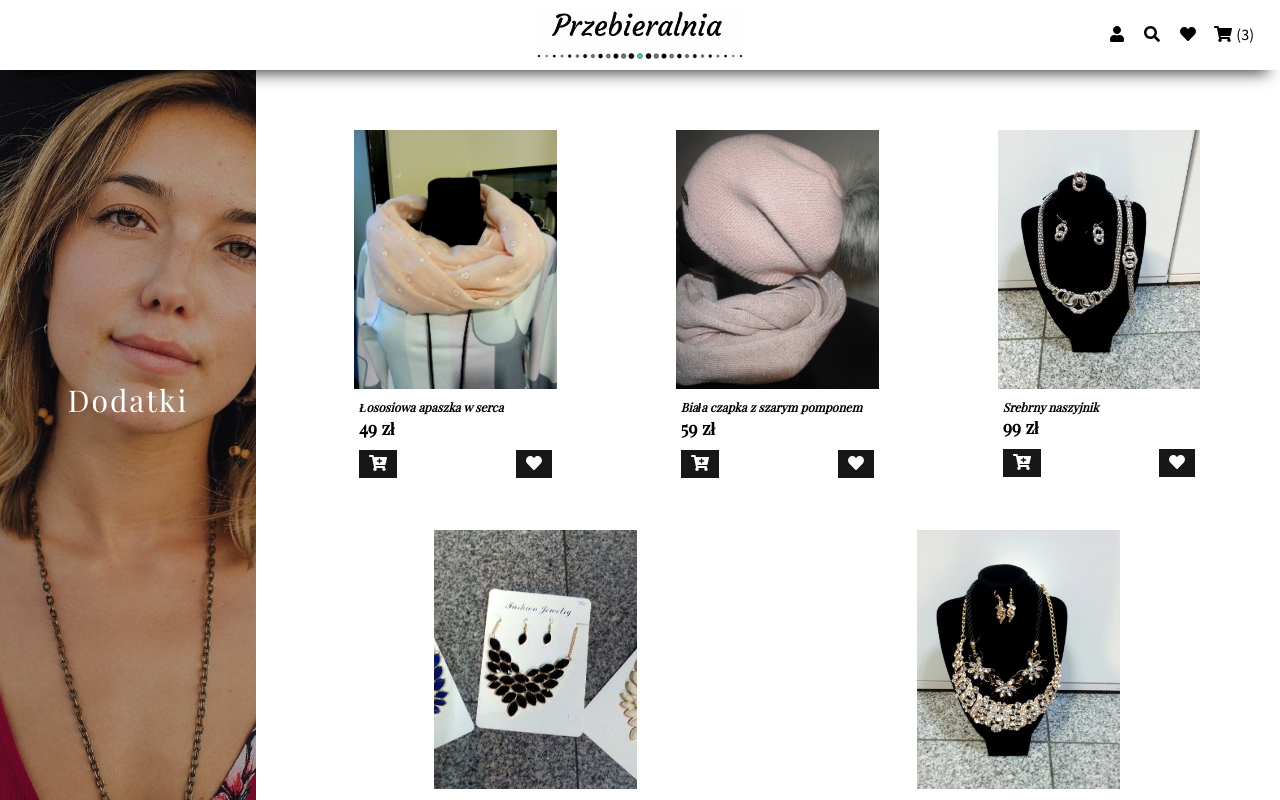
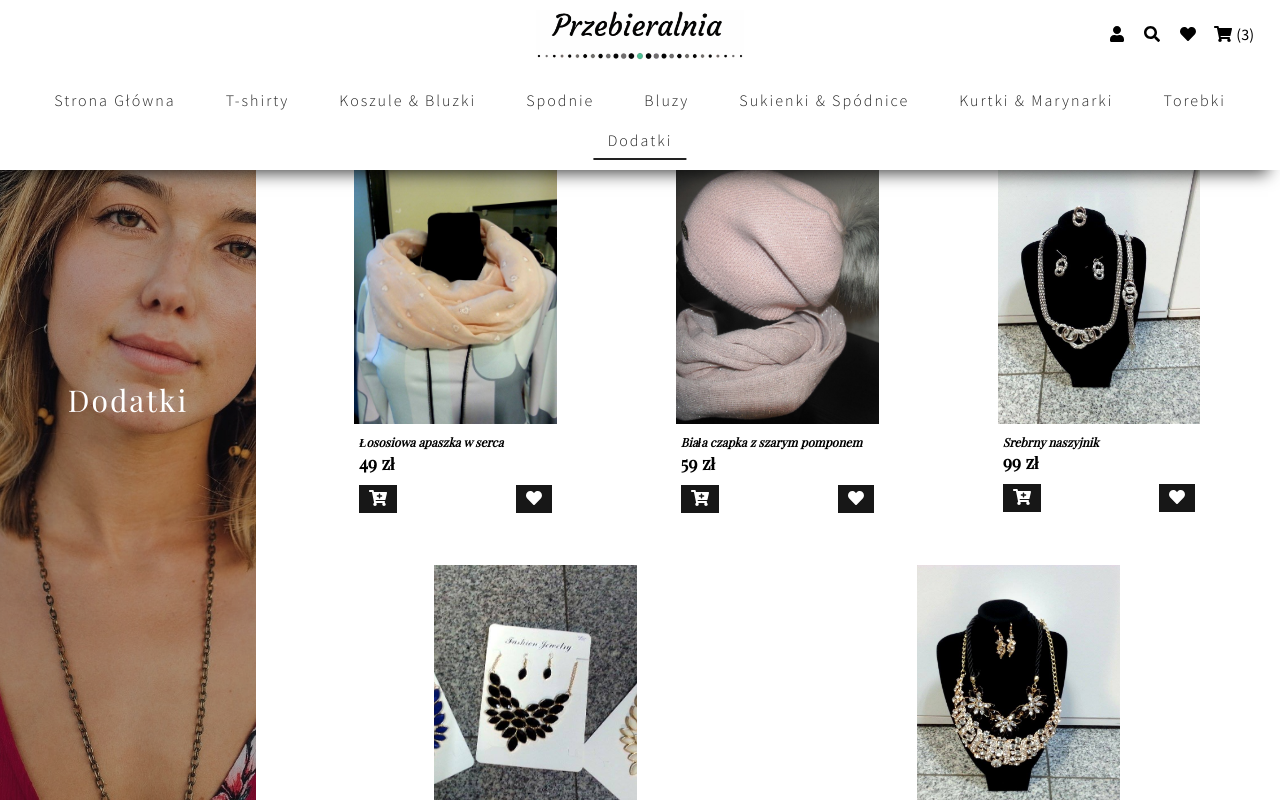
Before and after one commit to mikulskee/ChangingRoom, a React (Create React App) app: page /products/additives in a window 1280 px wide. Shown: the top 800 px of the page. Built offline with nearby package versions, Linux system fonts and the light colour scheme; a web font is replaced by a local one.

Commit message:
added DesktopNavigation component and set up react router for it

```diff
--- a/src/App.js
+++ b/src/App.js
@@ -1,10 +1,7 @@
 import React, { Component } from "react";
 import { BrowserRouter, Route, Switch } from "react-router-dom";
-import { Navigation } from "./components/Navigation/Navigation";
-import Burger from "./components/Burger/Burger";
+import Navigation from "./components/Navigation/Navigation";
 import Menu from "./components/Menu/Menu";
-import Icons from "./components/Icons/Icons";
-import Logo from "./components/Logo/Logo";
 import MainTemplate from "./templates/MainTemplate/MainTemplate";
 import CartTemplate from "./templates/CartTemplate/CartTemplate";
 import Products from "./components/Products/Products";
@@ -19,11 +16,7 @@ class App extends Component {
         <ShopContextProvider>
           <BrowserRouter>
             <Menu />
-            <Navigation>
-              <Burger />
-              <Logo />
-              <Icons />
-            </Navigation>
+            <Navigation />
             <Switch>
               <Route exact path="/" component={MainTemplate} />
               <Route exact path="/cart" component={CartTemplate} />
--- a/src/components/CartTemplateWrapper/CartTemplateWrapper.js
+++ b/src/components/CartTemplateWrapper/CartTemplateWrapper.js
@@ -10,4 +10,7 @@ export const CartTemplateWrapper = styled.section`
   @media only screen and (min-width: 768px) {
     padding-top: 100px;
   }
+  @media only screen and (min-width: 1024px) {
+    padding-top: 155px;
+  }
 `;
--- /dev/null
+++ b/src/components/DesktopNavigation/DesktopNavigation.js
@@ -0,0 +1,58 @@
+import React, { useContext } from "react";
+import styled from "styled-components";
+import { NavLink } from "react-router-dom";
+import { ShopContext } from "../../contexts/ShopContext";
+
+const Wrapper = styled.ul`
+  width: 100%;
+  margin: 20px 0 0;
+  display: none;
+  flex-direction: row;
+  list-style: none;
+  justify-content: center;
+  align-items: center;
+  flex-wrap: wrap;
+  @media only screen and (min-width: 1024px) {
+    display: flex;
+  }
+  li {
+    margin: 10px 15px;
+    a {
+      position: relative;
+      text-decoration: none;
+      color: #222;
+      font-family: "Source Sans Pro", sans-serif;
+      letter-spacing: 2px;
+      font-weight: 300;
+      padding: 5px 10px;
+
+      &.active {
+        ::after {
+          position: absolute;
+          bottom: -5px;
+          left: 50%;
+          transform: translateX(-50%);
+          display: block;
+          content: "";
+          height: 2px;
+          width: 110%;
+          background-color: #222;
+        }
+      }
+    }
+  }
+`;
+
+const DesktopNavigation = () => {
+  const { shopItems } = useContext(ShopContext);
+  const links = shopItems.map(item => (
+    <li key={item.sectionPL}>
+      <NavLink exact to={item.link}>
+        {item.sectionPL}
+      </NavLink>
+    </li>
+  ));
+  return <Wrapper>{links}</Wrapper>;
+};
+
+export default DesktopNavigation;
--- a/src/components/Navigation/Navigation.js
+++ b/src/components/Navigation/Navigation.js
@@ -1,6 +1,11 @@
+import React from "react";
 import styled from "styled-components";
+import Burger from "../Burger/Burger";
+import Icons from "../Icons/Icons";
+import Logo from "../Logo/Logo";
+import DesktopNavigation from "../DesktopNavigation/DesktopNavigation";
 
-export const Navigation = styled.nav`
+const Wrapper = styled.nav`
   width: 100%;
   padding: 10px;
   display: flex;
@@ -10,4 +15,21 @@ export const Navigation = styled.nav`
   justify-content: space-between;
   z-index: 3;
   background-color: #fff;
+  @media only screen and (min-width: 1024px) {
+    flex-direction: row;
+    flex-wrap: wrap;
+  }
 `;
+
+const Navigation = () => {
+  return (
+    <Wrapper>
+      <Burger />
+      <Logo />
+      <Icons />
+      <DesktopNavigation />
+    </Wrapper>
+  );
+};
+
+export default Navigation;
--- a/src/components/ProductBanner/ProductBanner.js
+++ b/src/components/ProductBanner/ProductBanner.js
@@ -5,6 +5,7 @@ import { ShopContext } from "../../contexts/ShopContext";
 
 const Wrapper = styled.aside`
   position: fixed;
+  display: none;
   height: 100%;
   width: 20%;
   background-image: url(${({ bg }) => (bg ? bg : null)});
@@ -14,6 +15,9 @@ const Wrapper = styled.aside`
   overflow: hidden;
   margin-right: 50px;
   z-index: -1;
+  @media only screen and (min-width: 1024px) {
+    display: block;
+  }
   ::before {
     content: "";
     display: block;
--- a/src/components/Products/Products.js
+++ b/src/components/Products/Products.js
@@ -26,12 +26,13 @@ const Container = styled.div`
   padding-top: 80px;
   @media only screen and (min-width: 768px) {
     align-items: flex-start;
-    padding-top: 130px;
+    padding-top: 135px;
   }
   @media only screen and (min-width: 1024px) {
     width: 70%;
     margin-right: 20px;
     padding-left: 23%;
+    padding-top: 165px;
   }
   @media only screen and (min-width: 1300px) {
     margin: 0 auto;
--- a/src/contexts/ShopContext.js
+++ b/src/contexts/ShopContext.js
@@ -53,8 +53,14 @@ export const ShopContext = createContext();
 const ShopContextProvider = props => {
   const [shopItems] = useState([
     {
+      sectionPL: "Strona Główna",
+      section: "",
+      link: "/"
+    },
+    {
       sectionPL: "T-shirty",
       section: "tshirts",
+      link: "/products/tshirts",
       products: [
         { description: "Czerwony t-shirt z orłem", img: tshirt1, price: 69 },
         { description: "Zółty t-shirt z orłem", img: tshirt2, price: 59 },
@@ -67,6 +73,7 @@ const ShopContextProvider = props => {
     {
       sectionPL: "Koszule & Bluzki",
       section: "shirts",
+      link: "/products/shirts",
       products: [
         { description: "Biała bluzka z ornamentem", img: shirts1, price: 79 },
         {
@@ -88,6 +95,7 @@ const ShopContextProvider = props => {
     {
       sectionPL: "Spodnie",
       section: "pants",
+      link: "/products/pants",
       products: [
         { description: "Kraciaste spodnie", img: pants1, price: 99 },
         {
@@ -108,6 +116,7 @@ const ShopContextProvider = props => {
     {
       sectionPL: "Bluzy",
       section: "hoodies",
+      link: "/products/hoodies",
       products: [
         { description: "Szara bluza z misiem Stacy", img: hoodies1, price: 89 },
         {
@@ -128,6 +137,7 @@ const ShopContextProvider = props => {
     {
       sectionPL: "Sukienki & Spódnice",
       section: "skirts",
+      link: "/products/skirts",
       products: [
         { description: "Szara sukienka z kokardą", img: skirts1, price: 99 },
         {
@@ -152,6 +162,7 @@ const ShopContextProvider = props => {
     {
       sectionPL: "Kurtki & Marynarki",
       section: "jackets",
+      link: "/products/jackets",
       products: [
         {
           description: "Klasyczny granatowy żakiet",
@@ -180,6 +191,7 @@ const ShopContextProvider = props => {
     {
       sectionPL: "Torebki",
       section: "bags",
+      link: "/products/bags",
       products: [
         { description: "Biała torebka", img: bags1, price: 129 },
         {
@@ -200,6 +212,7 @@ const ShopContextProvider = props => {
     {
       sectionPL: "Dodatki",
       section: "additives",
+      link: "/products/additives",
       products: [
         {
           description: "Łososiowa apaszka w serca",
```
